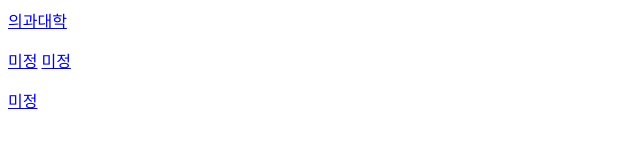
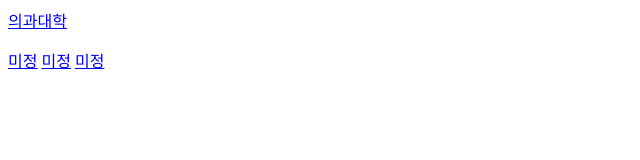
Before and after one commit to ehddksrh/21121, a plain HTML site: page left.html in a window 1280 px wide. Shown: the whole page, without its empty margins (0-640 px from the left). Drawn offline with Linux system fonts and the light colour scheme.

Commit message:
Update left.html

```diff
--- a/left.html
+++ b/left.html
@@ -3,7 +3,7 @@
 <body>
 <a href=right1.html target=right>의과대학</a><p>
 <a href=right2.html target=right>미정</a>
-<a href=right3.html target=right>미정</a><p>
+<a href=right3.html target=right>미정</a>
 <a href=right4.html target=right>미정</a>
 </body>
 </html>
```
